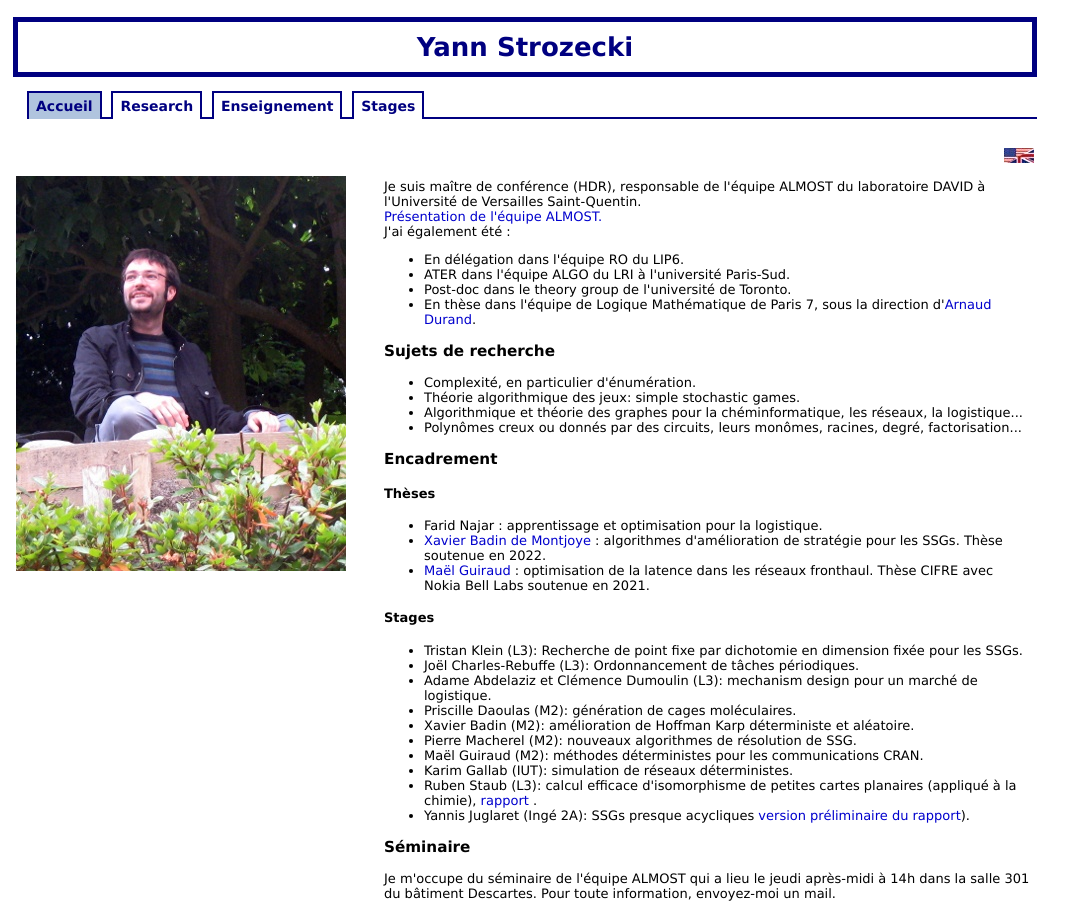
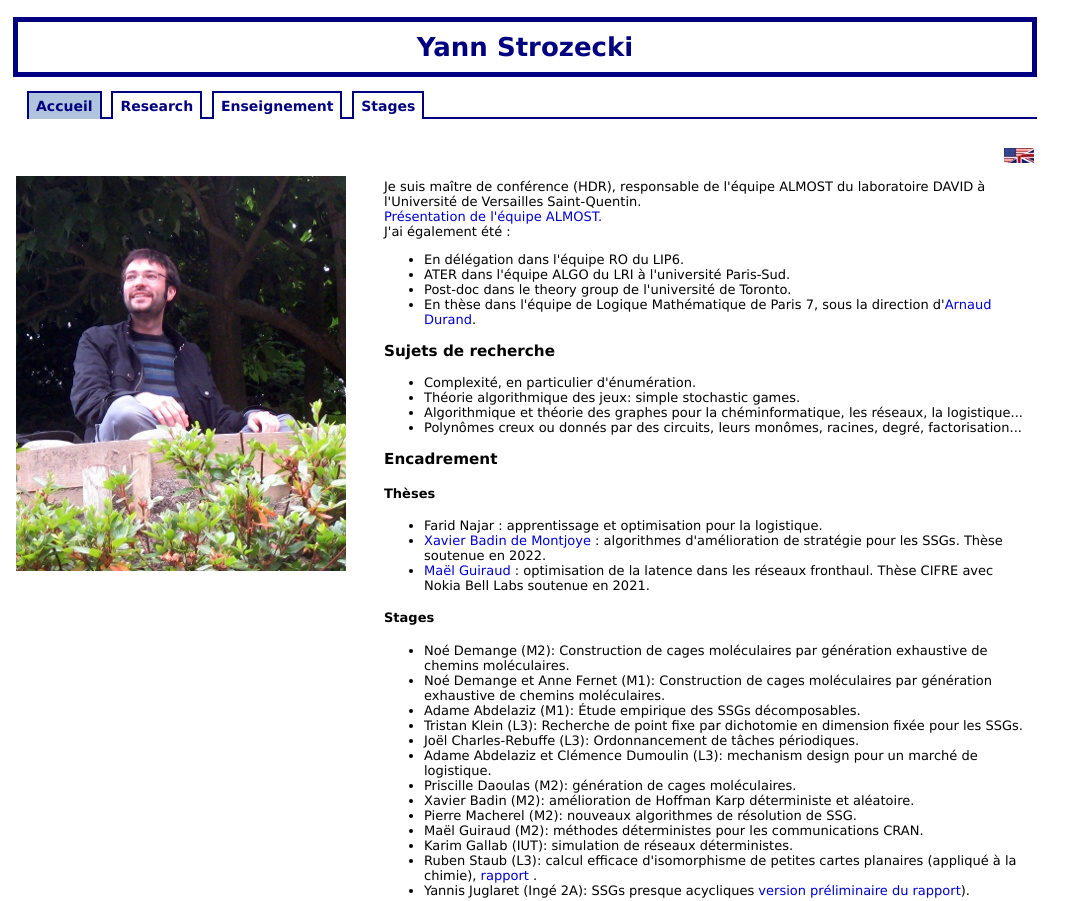
Before and after one commit to yann-strozecki/yann-strozecki.github.io, a plain HTML site: page index.html in a window 1280 px wide. Shown: the top 901 px of the page, without its empty margins (0-1087 px from the left). Drawn offline with Linux system fonts and the light colour scheme.

Commit message:
ajout stagiaires

```diff
--- a/index.html
+++ b/index.html
@@ -61,6 +61,9 @@
 
       <h4>Stages</h4>
       <ul>
+        <li> Noé Demange (M2): Construction de cages moléculaires par génération exhaustive de chemins moléculaires.</li>
+        <li> Noé Demange et Anne Fernet (M1): Construction de cages moléculaires par génération exhaustive de chemins moléculaires.</li>
+        <li> Adame Abdelaziz (M1): Étude empirique des SSGs décomposables.</li>
         <li> Tristan Klein (L3): Recherche de point fixe par dichotomie en dimension fixée pour les SSGs.</li>
         <li> Joël Charles-Rebuffe (L3): Ordonnancement de tâches périodiques.</li>
         <li> Adame Abdelaziz et Clémence Dumoulin (L3): mechanism design pour un marché de logistique.
```
